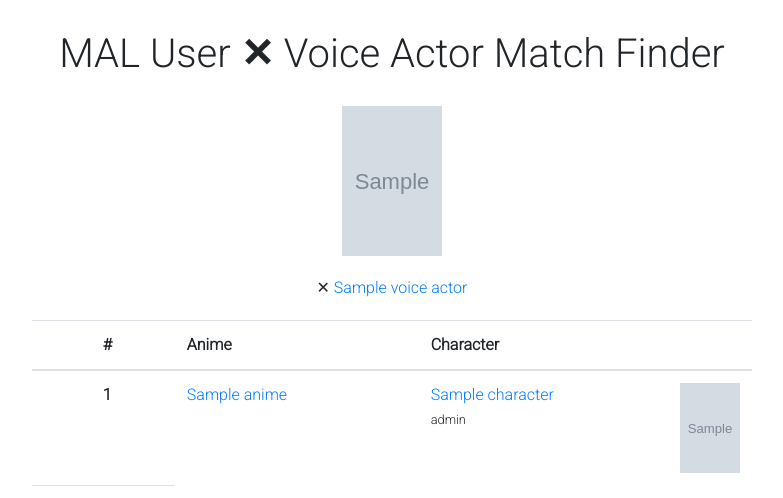
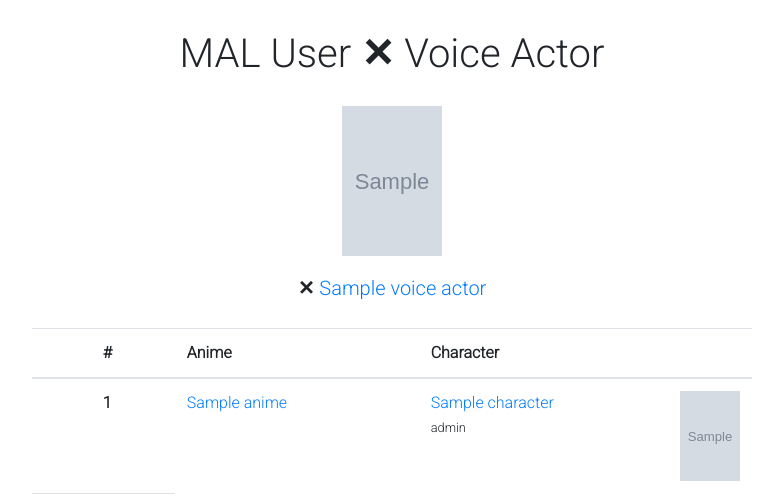
Before and after one commit to juliamarc/mal-user-va-app, a Flask app: template templates/result.html in a window 1280 px wide. Shown: the top 498 px of the page, without its empty margins (248-1031 px from the left). Run offline with Flask 2, Linux system fonts and the light colour scheme; the template is opened without the code that fills it: most values are stand-ins (such as "Sample title", 1, 10 or a date in 2020); grey boxes marked "Sample" are stand-in pictures; parts of the project's set-up code (start-up, migrations or seed data) failed here and were passed over; some libraries are stand-ins or nearby versions.

Commit message:
tweak minor stuff

```diff
--- a/templates/base.html
+++ b/templates/base.html
@@ -13,7 +13,6 @@
   <link rel="stylesheet" href="https://cdnjs.cloudflare.com/ajax/libs/font-awesome/5.15.3/css/all.min.css"
     integrity="sha512-iBBXm8fW90+nuLcSKlbmrPcLa0OT92xO1BIsZ+ywDWZCvqsWgccV3gFoRBv0z+8dLJgyAHIhR35VZc2oM/gI1w=="
     crossorigin="anonymous" />
-  <link rel="stylesheet" href="{{ url_for('static', filename='css/style.css') }}">
   <script src="https://code.jquery.com/jquery-3.3.1.slim.min.js"
     integrity="sha384-q8i/X+965DzO0rT7abK41JStQIAqVgRVzpbzo5smXKp4YfRvH+8abtTE1Pi6jizo"
     crossorigin="anonymous"></script>
@@ -24,6 +23,7 @@
     integrity="sha384-JjSmVgyd0p3pXB1rRibZUAYoIIy6OrQ6VrjIEaFf/nJGzIxFDsf4x0xIM+B07jRM"
     crossorigin="anonymous"></script>
   <script src="{{ url_for('static', filename='js/script.js') }}"></script>
+  <link rel="stylesheet" href="{{ url_for('static', filename='css/style.css') }}">
   <title>MALVAUserMatchApp</title>
 </head>
 
@@ -31,7 +31,7 @@
   <div id="container">
     <div class="row">
       <div class="col-12 text-center">
-        <h1>MAL User <b>&#10005;</b> Voice Actor Match Finder</h1>
+        <h1>MAL User <b>&#10005;</b> Voice Actor</h1>
       </div>
     </div>
 
--- a/templates/index.html
+++ b/templates/index.html
@@ -3,7 +3,7 @@
 {% block body %}
 
 <div id="overlay" class="overlay">
-    <div class="spinner-grow spinner" style="width: 3rem; height: 3rem;" role="status"></div>
+    <div class="spinner-grow spinner" style="width: 6rem; height: 6rem;" role="status"></div>
 </div>
 
 <div class="row">
--- a/templates/result.html
+++ b/templates/result.html
@@ -16,9 +16,9 @@
 </div>
 
 <div class="row">
-  <div class="col-12 fs-1 text-center">
+  <div class="col-12 h5 text-center">
     <a href="https://myanimelist.net/profile/{{ user }}">{{ user }}</a>
-    &#10005;
+    <b>&#10005;</b>
     <a href="{{ voice_actor.url }}">{{ voice_actor.name }}</a>
 
   </div>
```
